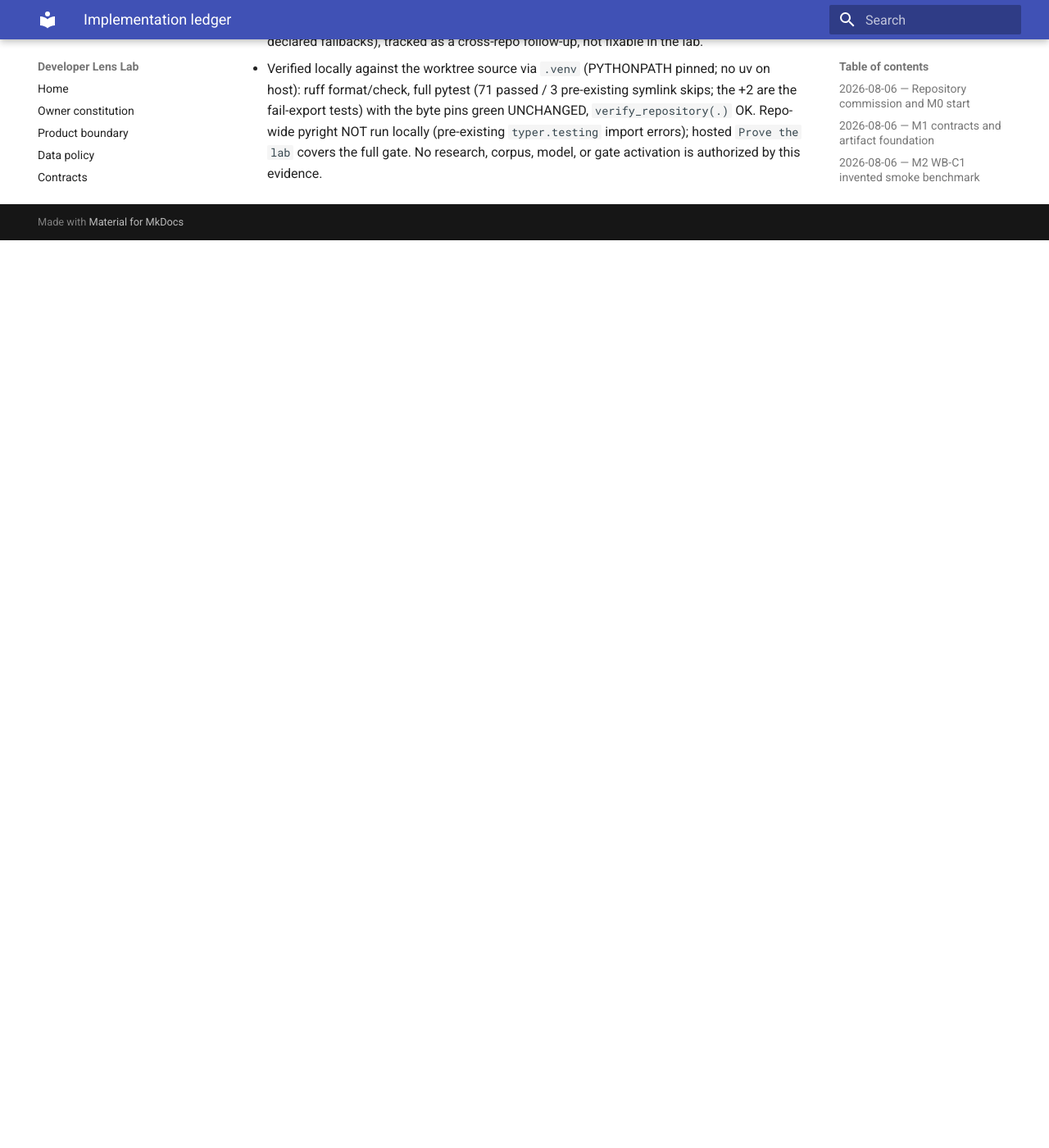
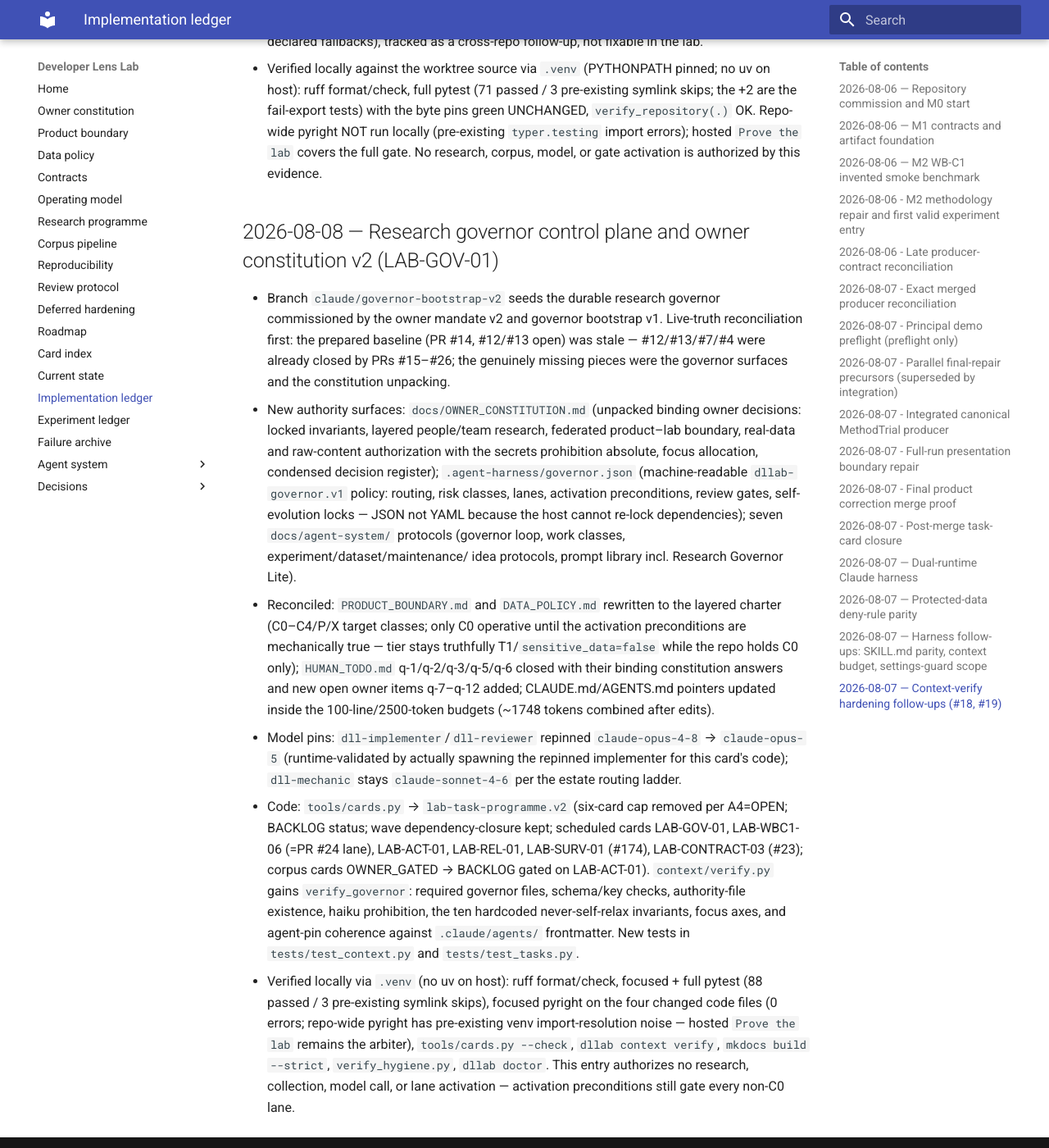
Before and after one commit to Chris0Jeky/developer-lens-lab, an MkDocs documentation site: the page built from docs/IMPLEMENTATION_LEDGER.md, in a window 1280 px wide and 1400 px high, scrolled down 13754 px. Shown: the whole window at 82% size. Built offline with MkDocs 1.6.1 and Material for MkDocs 9.7.7, drawn with Linux system fonts in a browser that asks for light colours; before the commit the page ends 14047 px from its top, so only the background shows below that.

Commit message:
governor: record the LAB-GOV-01 milestone and phase-boundary state

````diff
--- a/docs/CURRENT_STATE.md
+++ b/docs/CURRENT_STATE.md
@@ -3,22 +3,31 @@
 Live Git and CI outrank this file. Historical ledgers never override it.
 
 ```yaml
-updated: 2026-08-07
-phase: M2_WBC1_PRINCIPAL_DEMO_COMPLETE
-posture: public C0 invented-data-only; value-first with non-essential hardening deferred
+updated: 2026-08-08
+phase: M3_GOVERNOR_CONTROL_PLANE
+posture: public repository; constitution v2 recorded (docs/OWNER_CONSTITUTION.md) — real
+  own/curated data, layered people/team research, and raw content are authorized in principle,
+  but runtime and tracked inputs remain C0 invented until the activation preconditions in
+  .agent-harness/governor.json are mechanically true; tier stays truthfully T1/sensitive_data=false
 repository: Chris0Jeky/developer-lens-lab (public)
 branch: main
 head: refresh with git rev-parse origin/main
-active_horizon: []
-product_state: product ResearchPack PR #178, lab WB-C1 foundation PR #3, product MethodTrial PR
-  #187, product correction PR #190, and lab MethodTrial PR #8 are merged; product main owns the
-  contract, lazy route, and exact integrated fixture, while the lab owns generation/evaluation
+active_wave:
+  - lane: LAB-WBC1-06 WB-C1 correctness debt (issue #6)
+    state: IN_REVIEW — open PR #24 (green, mergeable); Codex comments need one triage pass
+    writer: its own branch claude/lab-wbc1-correctness-6; not owned by the governor lane
+  - lane: LAB-GOV-01 research governor control plane
+    state: this change; DONE at merge
+backlog_next: LAB-REL-01 v0.1.0 release wave (AGPL/community/packaging + dependency triage #5,
+  tooling-blocked on this host — uv unavailable, so re-locking needs CI or another machine);
+  LAB-ACT-01 real-data activation preconditions; LAB-SURV-01 product #174 survival study;
+  LAB-CONTRACT-03 MethodTrialView preference reconcile (#23, product-owned)
 capabilities:
-  network_collection: disabled
-  external_model: disabled
-  real_data: disabled
+  network_collection: disabled (authorized in principle; gated on LAB-ACT-01 preconditions)
+  external_model: disabled (auto-hypotheses authorized in principle; gated + product-side)
+  real_data: disabled (authorized in principle; gated on LAB-ACT-01 preconditions)
   product_integration: bounded_c0_presentation_approved
-  product_promotion: prohibited
+  product_promotion: prohibited (stable channel stays product-governed)
 canonical_evidence:
   run_id: wbc1_demo
   producer_commit: 0ef193070a9b80b81cef5a1710a1d65e0b271c15
@@ -34,13 +43,12 @@ canonical_evidence:
   fixture_sha256: sha256:afcc1ed9535d9b22fb399375027792489ce6b97949f8f684682943c11152b5f9
   report_sha256: markdown=f9173354e86b20ccabe91334136017ff03ae68b3ba4432666f6af72172fb11b8;
     html=22ca8c03e78c6185e527fa4c0f7312caf7d9077619d46f795f8d8dd25c530a29
-blockers: none for the bounded C0 MethodTrial vertical; the product PR #190 aging-floor miss is
-  recorded as process noncompliance and does not change the verified reject result
-hardening: docs/HARDENING_BACKLOG.md; debt is visible but does not block M0-M2 unless it crosses an
-  irreversible secret/private-data/out-of-root/person-shape boundary
-late_review_debt: lab #6, lab #7, and product #189 are explicit non-blocking follow-ups; none changes
-  the conservative WB-C1 reject decision
-exact_resume_point: stop; no work remains in this vertical. A later authorized slice should start
-  from fresh detached product/lab origin/main worktrees and select an explicit tracked residual or
-  human action instead of extending the demo implicitly
+blockers: dependency re-lock (issue #5) is tooling-blocked on the current host; none for the
+  governor control plane itself
+late_review_debt: lab #6 in flight via PR #24; product #189 remains a product-side follow-up;
+  issue #23 tracked as LAB-CONTRACT-03 (product-owned schema change)
+exact_resume_point: after the governor PR merges, sweep it for late comments, then shepherd PR
+  #24 (triage its Codex comments once by the severity bar, merge under the gate), then start
+  LAB-REL-01 by preparing the AGPL/community/packaging slice with dependency triage routed
+  through CI or a host with uv
 ```
--- a/docs/IMPLEMENTATION_LEDGER.md
+++ b/docs/IMPLEMENTATION_LEDGER.md
@@ -448,3 +448,41 @@ Append milestone evidence. Live GitHub facts are snapshots and must be refreshed
   tests) with the byte pins green UNCHANGED, `verify_repository(.)` OK. Repo-wide pyright NOT run
   locally (pre-existing `typer.testing` import errors); hosted `Prove the lab` covers the full gate.
   No research, corpus, model, or gate activation is authorized by this evidence.
+
+## 2026-08-08 — Research governor control plane and owner constitution v2 (LAB-GOV-01)
+
+- Branch `claude/governor-bootstrap-v2` seeds the durable research governor commissioned by the
+  owner mandate v2 and governor bootstrap v1. Live-truth reconciliation first: the prepared
+  baseline (PR #14, #12/#13 open) was stale — #12/#13/#7/#4 were already closed by PRs #15–#26;
+  the genuinely missing pieces were the governor surfaces and the constitution unpacking.
+- New authority surfaces: `docs/OWNER_CONSTITUTION.md` (unpacked binding owner decisions: locked
+  invariants, layered people/team research, federated product–lab boundary, real-data and
+  raw-content authorization with the secrets prohibition absolute, focus allocation, condensed
+  decision register); `.agent-harness/governor.json` (machine-readable `dllab-governor.v1`
+  policy: routing, risk classes, lanes, activation preconditions, review gates, self-evolution
+  locks — JSON not YAML because the host cannot re-lock dependencies); seven
+  `docs/agent-system/` protocols (governor loop, work classes, experiment/dataset/maintenance/
+  idea protocols, prompt library incl. Research Governor Lite).
+- Reconciled: `PRODUCT_BOUNDARY.md` and `DATA_POLICY.md` rewritten to the layered charter
+  (C0–C4/P/X target classes; only C0 operative until the activation preconditions are
+  mechanically true — tier stays truthfully T1/`sensitive_data=false` while the repo holds C0
+  only); `HUMAN_TODO.md` q-1/q-2/q-3/q-5/q-6 closed with their binding constitution answers and
+  new open owner items q-7–q-12 added; CLAUDE.md/AGENTS.md pointers updated inside the
+  100-line/2500-token budgets (~1748 tokens combined after edits).
+- Model pins: `dll-implementer`/`dll-reviewer` repinned `claude-opus-4-8` → `claude-opus-5`
+  (runtime-validated by actually spawning the repinned implementer for this card's code);
+  `dll-mechanic` stays `claude-sonnet-4-6` per the estate routing ladder.
+- Code: `tools/cards.py` → `lab-task-programme.v2` (six-card cap removed per A4=OPEN; BACKLOG
+  status; wave dependency-closure kept; scheduled cards LAB-GOV-01, LAB-WBC1-06 (=PR #24 lane),
+  LAB-ACT-01, LAB-REL-01, LAB-SURV-01 (#174), LAB-CONTRACT-03 (#23); corpus cards OWNER_GATED →
+  BACKLOG gated on LAB-ACT-01). `context/verify.py` gains `verify_governor`: required governor
+  files, schema/key checks, authority-file existence, haiku prohibition, the ten hardcoded
+  never-self-relax invariants, focus axes, and agent-pin coherence against `.claude/agents/`
+  frontmatter. New tests in `tests/test_context.py` and `tests/test_tasks.py`.
+- Verified locally via `.venv` (no uv on host): ruff format/check, focused + full pytest
+  (88 passed / 3 pre-existing symlink skips), focused pyright on the four changed code files
+  (0 errors; repo-wide pyright has pre-existing venv import-resolution noise — hosted `Prove
+  the lab` remains the arbiter), `tools/cards.py --check`, `dllab context verify`,
+  `mkdocs build --strict`, `verify_hygiene.py`, `dllab doctor`. This entry authorizes no
+  research, collection, model call, or lane activation — activation preconditions still gate
+  every non-C0 lane.
````
